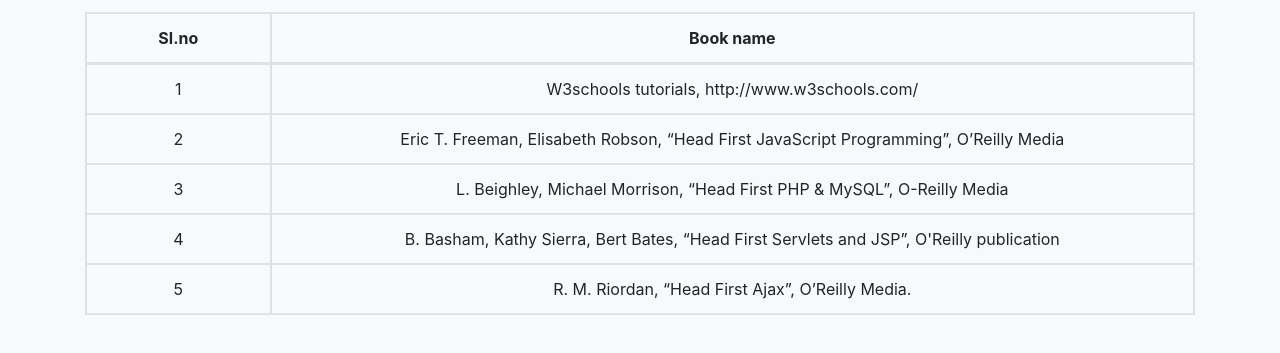
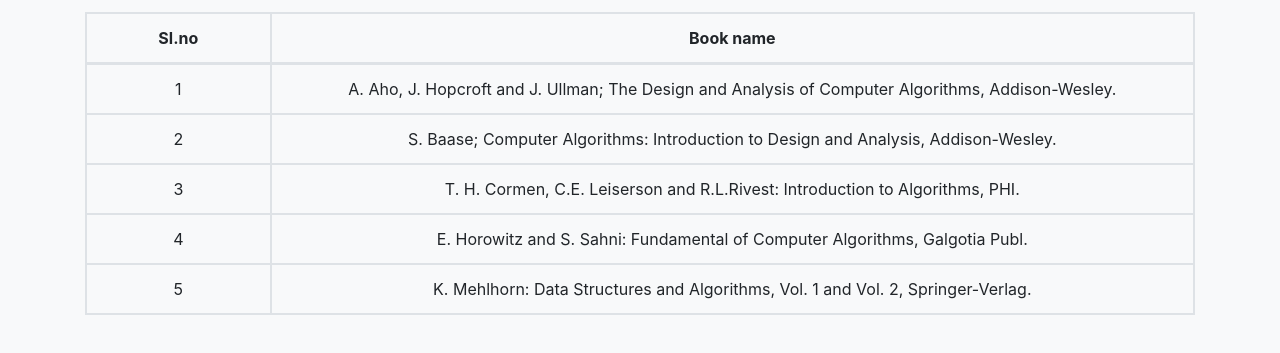
Before and after one commit to Devansh-Maurya/CS-414-Assignment-4, a plain HTML site: page references.html in a window 1280 px wide. Shown: the part 107-460 px from the top of the page. Drawn offline with nearby package versions, Linux system fonts and the light colour scheme; a web font is replaced by a local one.

Commit message:
Updated references

```diff
--- a/references.html
+++ b/references.html
@@ -40,7 +40,7 @@
                             1
                         </td>
                         <td class="col-10">
-                            W3schools tutorials, http://www.w3schools.com/
+                            A. Aho, J. Hopcroft and J. Ullman; The Design and Analysis of Computer Algorithms, Addison-Wesley.
                         </td>
                     </tr>
                     <tr class="d-flex">
@@ -48,7 +48,7 @@
                             2
                         </td>
                         <td class="col-10">
-                            Eric T. Freeman, Elisabeth Robson, “Head First JavaScript Programming”, O’Reilly Media
+                            S. Baase; Computer Algorithms: Introduction to Design and Analysis, Addison-Wesley.
                         </td>
                     </tr>
                     <tr class="d-flex">
@@ -56,7 +56,7 @@
                             3
                         </td>
                         <td class="col-10">
-                            L. Beighley, Michael Morrison, “Head First PHP & MySQL”, O-Reilly Media
+                            T. H. Cormen, C.E. Leiserson and R.L.Rivest: Introduction to Algorithms, PHI.
                         </td>
                     </tr>
                     <tr class="d-flex">
@@ -64,7 +64,7 @@
                             4
                         </td>
                         <td class="col-10">
-                            B. Basham, Kathy Sierra, Bert Bates, “Head First Servlets and JSP”, O'Reilly publication
+                            E. Horowitz and S. Sahni: Fundamental of Computer Algorithms, Galgotia Publ.
                         </td>
                     </tr>
                     <tr class="d-flex">
@@ -72,7 +72,7 @@
                             5
                         </td>
                         <td class="col-10">
-                            R. M. Riordan, “Head First Ajax”, O’Reilly Media.
+                            K. Mehlhorn: Data Structures and Algorithms, Vol. 1 and Vol. 2, Springer-Verlag.
                         </td>
                     </tr>
                 </tbody>
```
